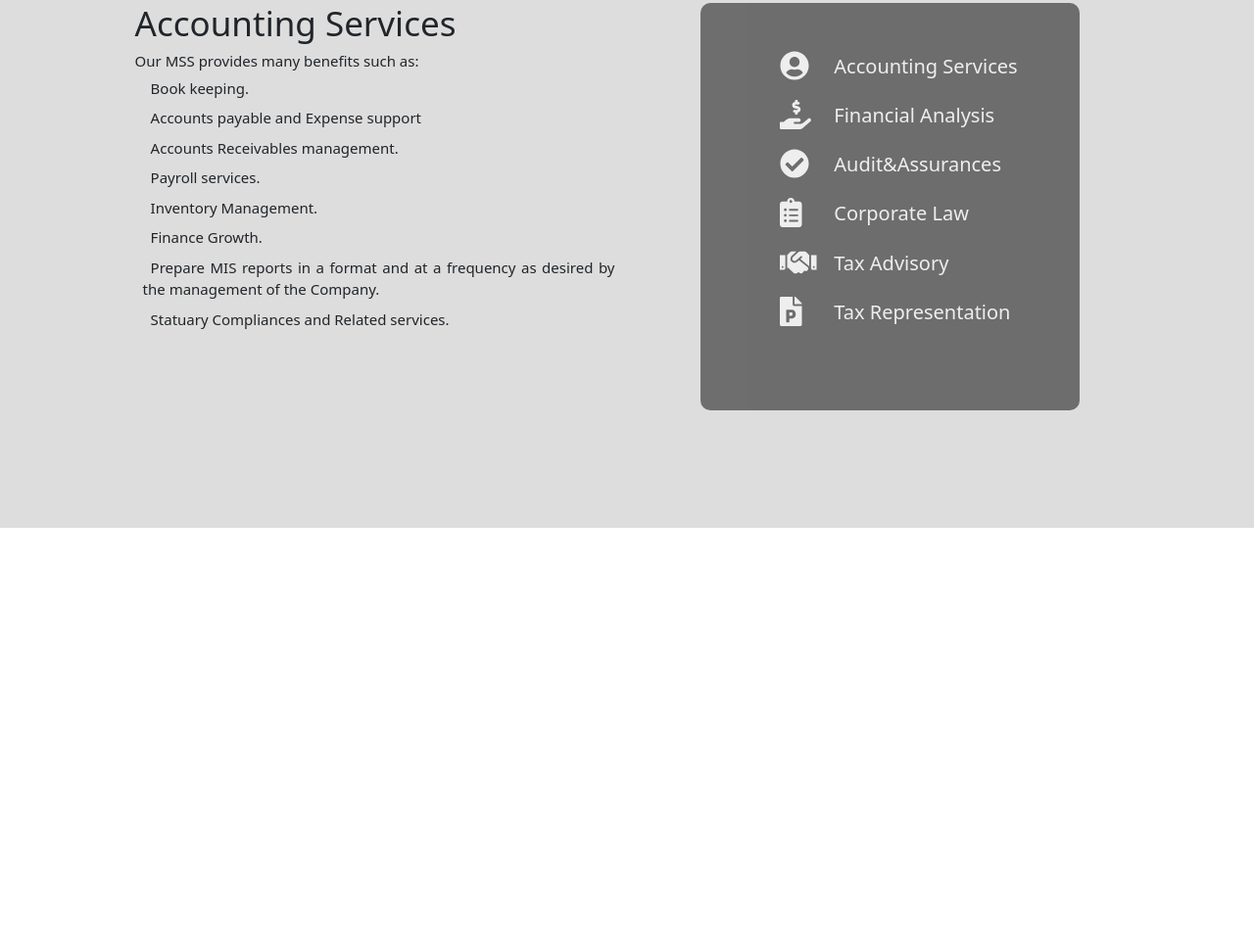
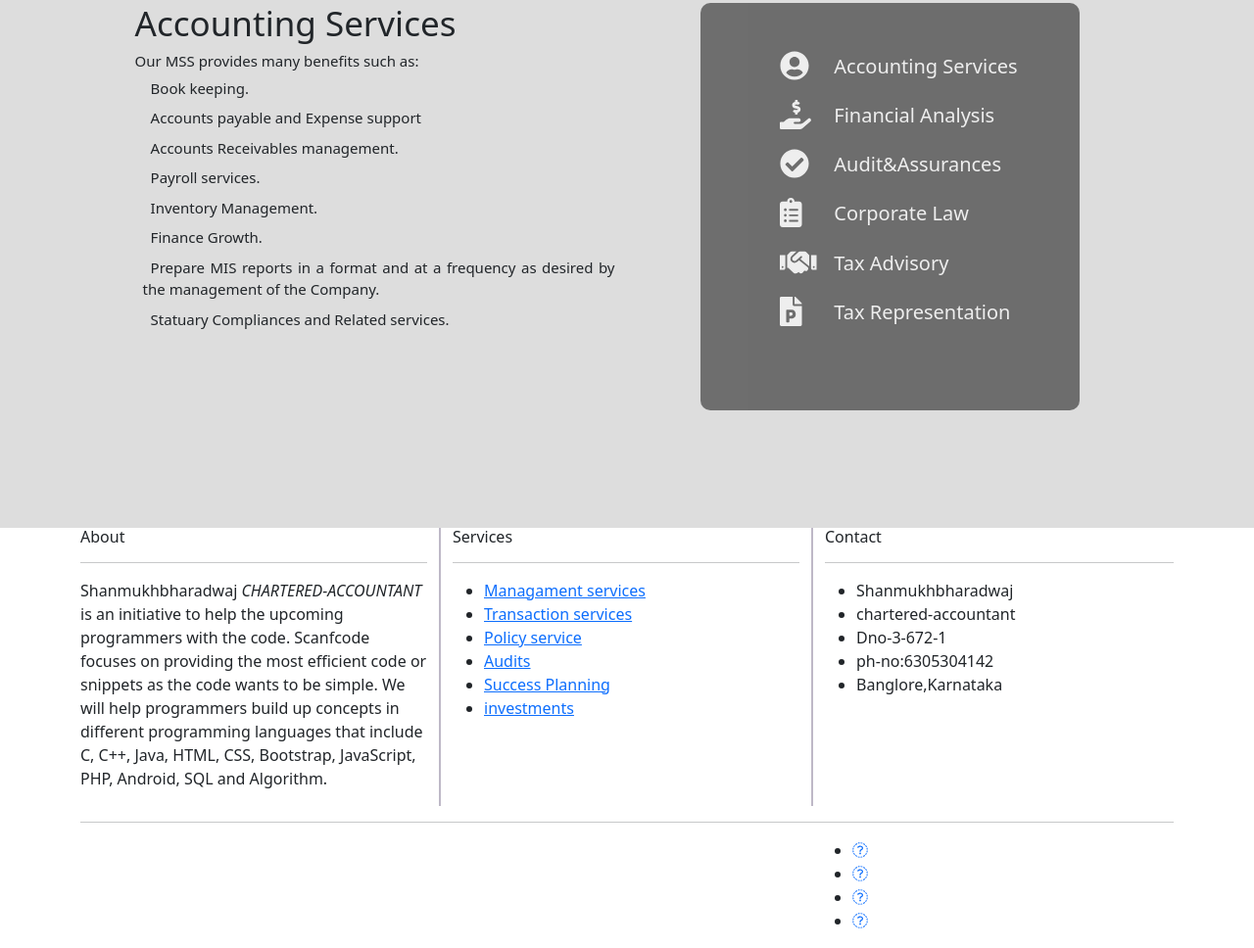
Before and after one commit to Addikamsaipranav/ca_portfolio, a plain HTML site: page accounts.html in a window 1280 px wide. Shown: the part 203-1171 px from the top of the page at 98% size. Before the commit the page ends 800 px from the top, so only its background shows below. Drawn offline with nearby package versions, Linux system fonts and the light colour scheme.

Commit message:
Update accounts.html

```diff
--- a/accounts.html
+++ b/accounts.html
@@ -400,4 +400,87 @@
 
   </div>
 
+  <!-- ======= Footer ======= -->
+  <footer id="footer" class="site-footer">
+    <div class="footer-top">
+      <div class="container">
+
+        <div>
+          <div>
+            <div>
+              <div>
+                  <div class="footer-links">
+
+
+                  <div class="row contactsectiondiv" >
+                    <div class="col-sm-4" style="border-right: 2px #beb8c7 solid;">
+
+                      <h6>About</h6><hr>
+                      <p class="text-justify">Shanmukhbharadwaj <i>CHARTERED-ACCOUNTANT</i> is an initiative  to help the upcoming programmers with the code. Scanfcode focuses on providing the most efficient code or snippets as the code wants to be simple. We will help programmers build up concepts in different programming languages that include C, C++, Java, HTML, CSS, Bootstrap, JavaScript, PHP, Android, SQL and Algorithm.</p>
+                    </div>
+                    <div class="col-sm-4" style="border-right: 2px #beb8c7 solid;">
+
+                      <h6>Services</h6><hr>
+                      <ul class="footer-links">
+                        <li><a href="">Managament services</a></li>
+                        <li><a href="">Transaction services</a></li>
+                        <li><a href="">Policy service</a></li>
+                        <li><a href="">Audits </a></li>
+                        <li><a href="">Success Planning</a></li>
+                        <li><a href="">investments </a></li>
+                      </ul>
+                    </div>
+                    <div class="col-sm-4">
+
+                      <h6>Contact</h6><hr>
+                      <ul class="footer-links">
+                        <li>Shanmukhbharadwaj</li>
+                        <li>chartered-accountant</li>
+                        <li>Dno-3-672-1</li>
+                        <li>ph-no:6305304142</li>
+                        <li>Banglore,Karnataka</li>
+
+                      </ul>
+                    </div>
+                  </div>
+                </div>
+
+
+
+              </div>
+
+            </div>
+
+          </div>
+          <hr>
+    </div>
+    <div class="container">
+      <div class="row">
+        <div class="col-md-8 col-sm-6 col-xs-12">
+
+        </div>
+
+        <div class="col-md-4 col-sm-6 col-xs-12">
+          <ul class="social-icons">
+            <li><a class="facebook" href="#"><i class="fa fa-facebook"></i></a></li>
+            <li><a class="twitter" href="#"><i class="fa fa-instagram"></i></a></li>
+            <li><a class="dribbble" href="#"><i class="fa fa-watsapp"></i></a></li>
+            <li><a class="linkedin" href="#"><i class="fa fa-linkedin"></i></a></li>
+          </ul>
+
+        </div>
+      </div>
+    </div>
+
+
+
+  </footer><!-- End  Footer -->
+  <script src="https://unpkg.com/aos@next/dist/aos.js"></script>
+  <script>
+    AOS.init();
+  </script>
+</body>
+
 </html>
+
+</html>
```
